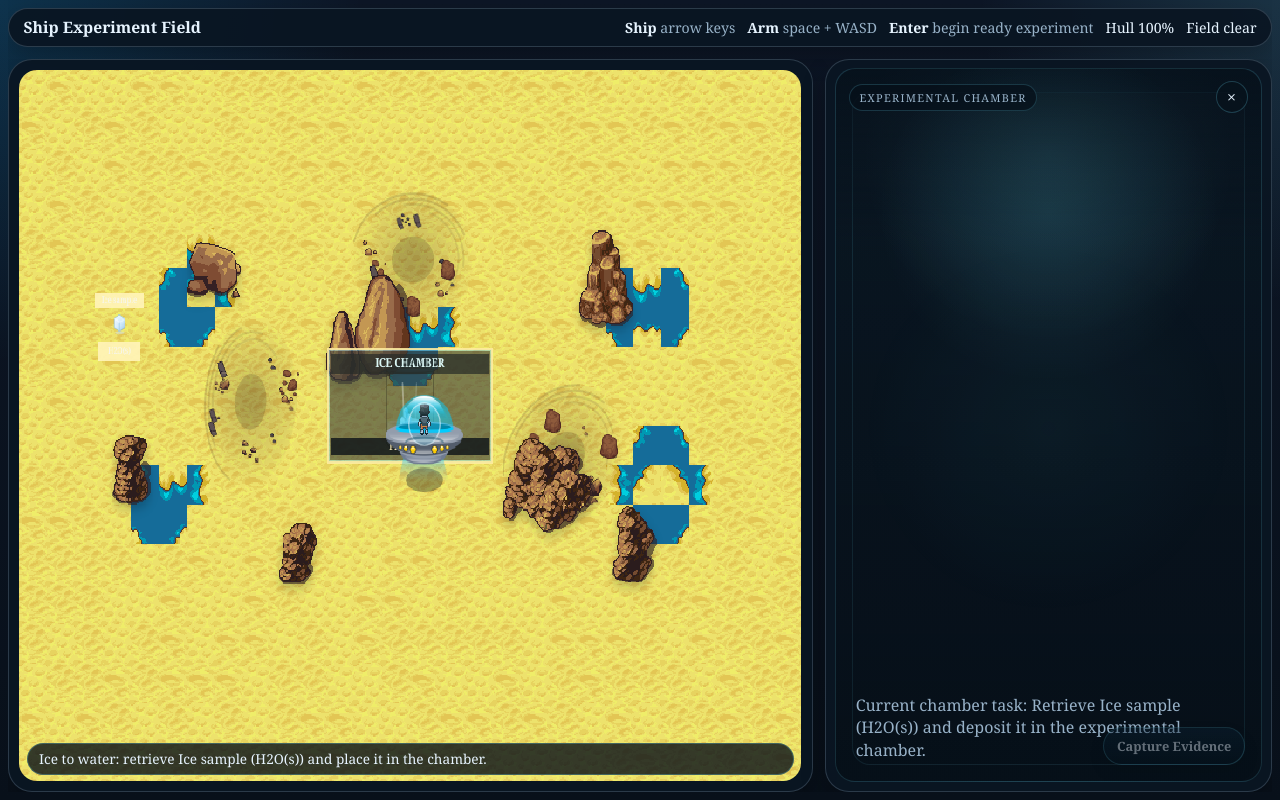
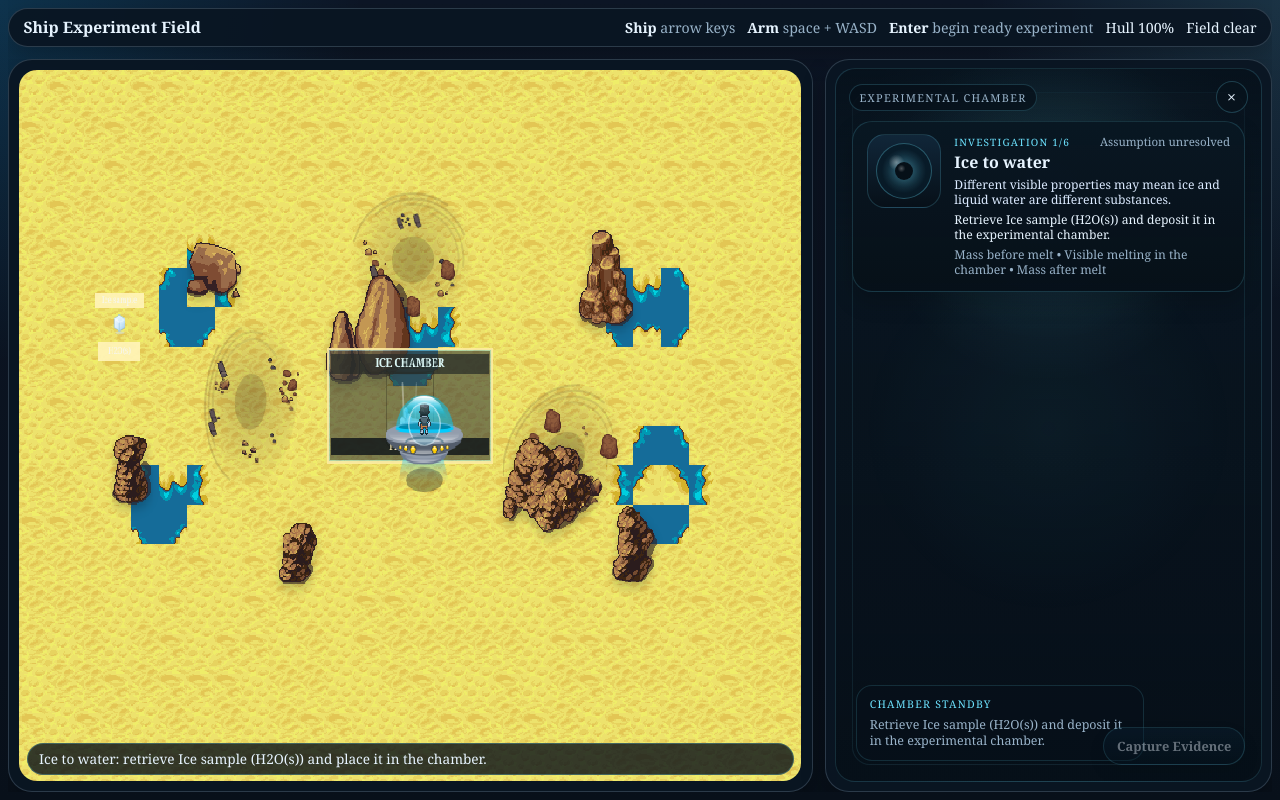
Before and after one commit to mrbrackebusch-code/Concord-Inspired-Modeling-Simulations, a website: page apps/studio/game-poc/index.html in a window 1280 px wide. Drawn offline with Linux system fonts and the light colour scheme.

Commit message:
Add chamber eye briefing to ship POC

```diff
--- a/apps/studio/game-poc/game.js
+++ b/apps/studio/game-poc/game.js
@@ -304,7 +304,7 @@ const worldCanvas = /** @type {HTMLCanvasElement} */ (document.getElementById("w
 const worldCtx = worldCanvas.getContext("2d");
 const actorCanvas = /** @type {HTMLCanvasElement} */ (document.getElementById("actor-canvas"));
 const ctx = actorCanvas.getContext("2d");
-const experimentPlaceholder = document.getElementById("experiment-placeholder");
+const experimentPlaceholderText = document.getElementById("experiment-placeholder-text");
 const statusPill = document.getElementById("status-pill");
 const experimentWindow = document.getElementById("experiment-window");
 const overlayTitle = document.getElementById("experiment-title");
@@ -785,7 +785,7 @@ function renderAiBriefing() {
   aiBriefingAssumption.textContent = briefing?.assumption || "Model uncertainty active.";
   aiBriefingTask.textContent = getInvestigationTask(experiment);
   aiBriefingEvidence.textContent = briefing?.evidence?.join(" • ") || "Capture the critical evidence from this run.";
-  experimentPlaceholder.textContent = `Current chamber task: ${getInvestigationTask(experiment)}`;
+  experimentPlaceholderText.textContent = getInvestigationTask(experiment);
 }
 
 function buildBackgroundLayer() {
--- a/apps/studio/game-poc/index.html
+++ b/apps/studio/game-poc/index.html
@@ -17,39 +17,9 @@
         <p id="hud-field">Field clear</p>
       </header>
 
-      <section class="game-shell">
+        <section class="game-shell">
         <section class="play-column">
           <section class="canvas-frame">
-            <section class="ai-briefing" aria-live="polite" hidden>
-              <div class="ai-briefing__top">
-                <div>
-                  <p class="eyebrow">AI Channel</p>
-                  <h2 id="ai-briefing-title">Investigation link offline</h2>
-                </div>
-                <p id="ai-briefing-stage" class="ai-briefing__stage">Investigation 0/6</p>
-              </div>
-              <div class="ai-briefing__status-row">
-                <div class="ai-portrait" aria-hidden="true">
-                  <div class="ai-portrait__screen">?</div>
-                </div>
-                <div class="ai-briefing__status-copy">
-                  <p class="eyebrow">Model Status</p>
-                  <p id="ai-briefing-status" class="ai-briefing__status">Assumption unresolved</p>
-                </div>
-              </div>
-              <div class="ai-briefing__section">
-                <span class="ai-briefing__label">Assumption</span>
-                <p id="ai-briefing-assumption" class="ai-briefing__copy"></p>
-              </div>
-              <div class="ai-briefing__section">
-                <span class="ai-briefing__label">Current Task</span>
-                <p id="ai-briefing-task" class="ai-briefing__copy"></p>
-              </div>
-              <div class="ai-briefing__section">
-                <span class="ai-briefing__label">Evidence Needed</span>
-                <p id="ai-briefing-evidence" class="ai-briefing__copy"></p>
-              </div>
-            </section>
             <div class="canvas-stack" aria-label="Ship experiment proof of concept">
               <canvas id="world-canvas" width="896" height="576" aria-hidden="true"></canvas>
               <canvas id="actor-canvas" width="896" height="576" aria-hidden="true"></canvas>
@@ -64,10 +34,27 @@
               <p id="experiment-title" class="experiment-window__title">Experimental Chamber</p>
               <button id="close-overlay" class="close-button" type="button" aria-label="Hide live chamber">×</button>
             </div>
+            <section class="chamber-eye">
+              <div class="chamber-eye__lens" aria-hidden="true">
+                <div class="chamber-eye__iris">
+                  <div class="chamber-eye__pupil"></div>
+                </div>
+              </div>
+              <div class="chamber-eye__copy">
+                <div class="chamber-eye__meta">
+                  <p id="ai-briefing-stage" class="chamber-eye__stage">Investigation 0/6</p>
+                  <p id="ai-briefing-status" class="chamber-eye__status">Assumption unresolved</p>
+                </div>
+                <h2 id="ai-briefing-title" class="chamber-eye__title">Investigation link offline</h2>
+                <p id="ai-briefing-assumption" class="chamber-eye__assumption"></p>
+                <p id="ai-briefing-task" class="chamber-eye__task"></p>
+                <p id="ai-briefing-evidence" class="chamber-eye__evidence"></p>
+              </div>
+            </section>
             <div id="experiment-placeholder" class="experiment-placeholder">
               <div class="experiment-placeholder__copy">
                 <p class="experiment-placeholder__label">Chamber Standby</p>
-                <p class="experiment-placeholder__text">Stage the active investigation here. The live experiment will occupy this same chamber once the setup is ready.</p>
+                <p id="experiment-placeholder-text" class="experiment-placeholder__text">Stage the active investigation here. The live experiment will occupy this same chamber once the setup is ready.</p>
               </div>
             </div>
             <iframe
--- a/apps/studio/game-poc/styles.css
+++ b/apps/studio/game-poc/styles.css
@@ -161,10 +161,6 @@ kbd {
   overflow: hidden;
 }
 
-.ai-briefing[hidden] {
-  display: none;
-}
-
 .canvas-stack {
   position: relative;
   width: 100%;
@@ -262,6 +258,122 @@ kbd {
   font-size: 0.68rem;
   letter-spacing: 0.12em;
   text-transform: uppercase;
+}
+
+.chamber-eye {
+  position: absolute;
+  top: 3.25rem;
+  left: 1rem;
+  right: 1rem;
+  z-index: 3;
+  display: grid;
+  grid-template-columns: auto minmax(0, 1fr);
+  gap: 0.85rem;
+  align-items: start;
+  padding: 0.75rem 0.88rem 0.82rem;
+  border-radius: 20px;
+  border: 1px solid rgba(109, 227, 255, 0.16);
+  background:
+    linear-gradient(180deg, rgba(9, 24, 35, 0.92), rgba(6, 16, 25, 0.88)),
+    rgba(7, 16, 25, 0.88);
+  box-shadow: 0 10px 22px rgba(0, 0, 0, 0.18);
+}
+
+.chamber-eye__lens {
+  width: 74px;
+  height: 74px;
+  padding: 8px;
+  border-radius: 18px;
+  border: 1px solid rgba(109, 227, 255, 0.18);
+  background:
+    linear-gradient(180deg, rgba(17, 40, 58, 0.96), rgba(7, 16, 25, 0.98));
+  display: grid;
+  place-items: center;
+}
+
+.chamber-eye__iris {
+  width: 100%;
+  height: 100%;
+  border-radius: 50%;
+  border: 1px solid rgba(109, 227, 255, 0.3);
+  background:
+    radial-gradient(circle at 36% 34%, rgba(255, 255, 255, 0.38), transparent 16%),
+    radial-gradient(circle at center, rgba(109, 227, 255, 0.34), rgba(8, 27, 40, 0.88) 58%);
+  display: grid;
+  place-items: center;
+}
+
+.chamber-eye__pupil {
+  width: 18px;
+  height: 18px;
+  border-radius: 50%;
+  background:
+    radial-gradient(circle at 36% 36%, rgba(255, 255, 255, 0.28), transparent 24%),
+    #061018;
+  box-shadow: 0 0 10px rgba(109, 227, 255, 0.18);
+}
+
+.chamber-eye__copy {
+  min-width: 0;
+}
+
+.chamber-eye__meta {
+  display: flex;
+  justify-content: space-between;
+  gap: 0.75rem;
+  align-items: center;
+  margin-bottom: 0.22rem;
+}
+
+.chamber-eye__stage,
+.chamber-eye__status,
+.chamber-eye__assumption,
+.chamber-eye__task,
+.chamber-eye__evidence,
+.chamber-eye__title {
+  margin: 0;
+}
+
+.chamber-eye__stage {
+  color: var(--accent);
+  font-size: 0.63rem;
+  letter-spacing: 0.12em;
+  text-transform: uppercase;
+  white-space: nowrap;
+}
+
+.chamber-eye__status {
+  color: var(--muted);
+  font-size: 0.72rem;
+  text-align: right;
+}
+
+.chamber-eye__title {
+  color: var(--ink);
+  font-size: 1rem;
+  line-height: 1.15;
+}
+
+.chamber-eye__assumption,
+.chamber-eye__task,
+.chamber-eye__evidence {
+  font-size: 0.76rem;
+  line-height: 1.28;
+}
+
+.chamber-eye__assumption {
+  margin-top: 0.34rem;
+  color: #dbeaff;
+}
+
+.chamber-eye__task {
+  margin-top: 0.24rem;
+  color: var(--ink);
+}
+
+.chamber-eye__evidence {
+  margin-top: 0.24rem;
+  color: var(--muted);
 }
 
 .close-button {
@@ -602,4 +714,16 @@ kbd {
     right: 0.85rem;
     bottom: 0.85rem;
   }
+
+  .chamber-eye {
+    left: 0.8rem;
+    right: 0.8rem;
+    top: 3.05rem;
+    gap: 0.7rem;
+  }
+
+  .chamber-eye__lens {
+    width: 66px;
+    height: 66px;
+  }
 }
```
